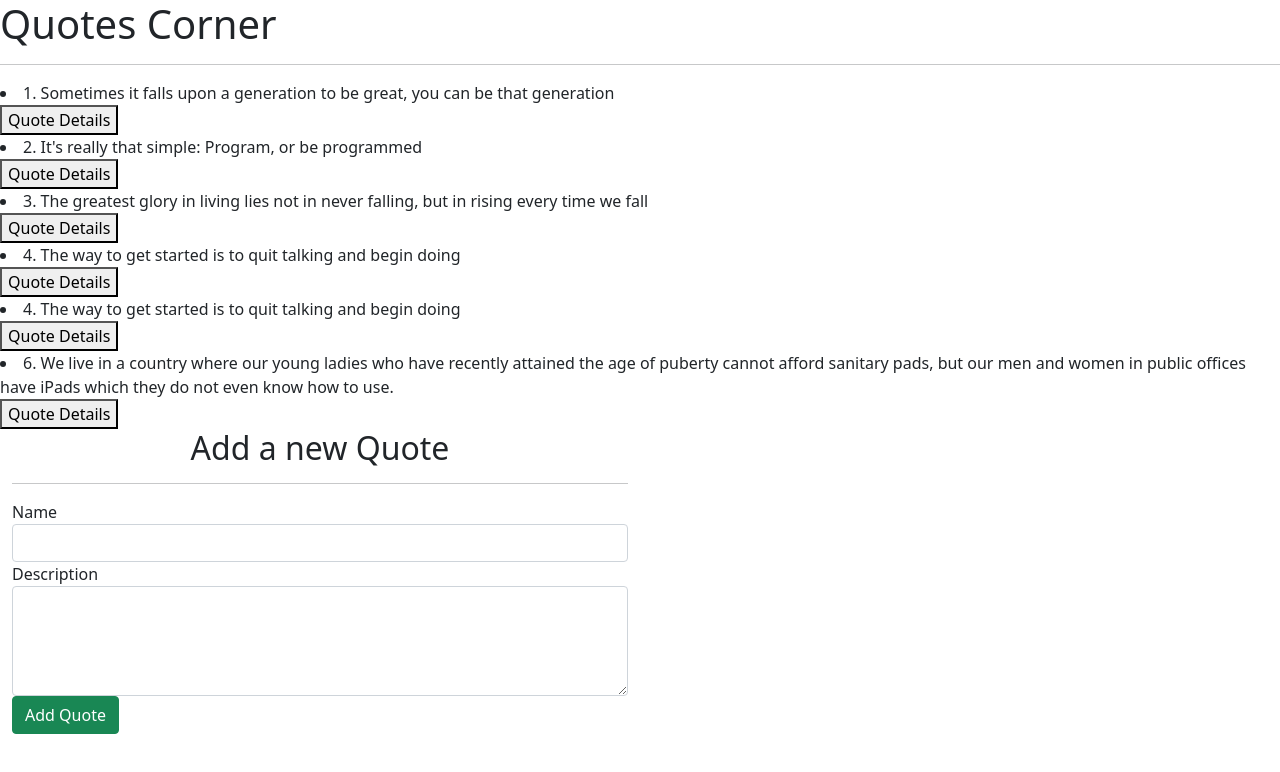
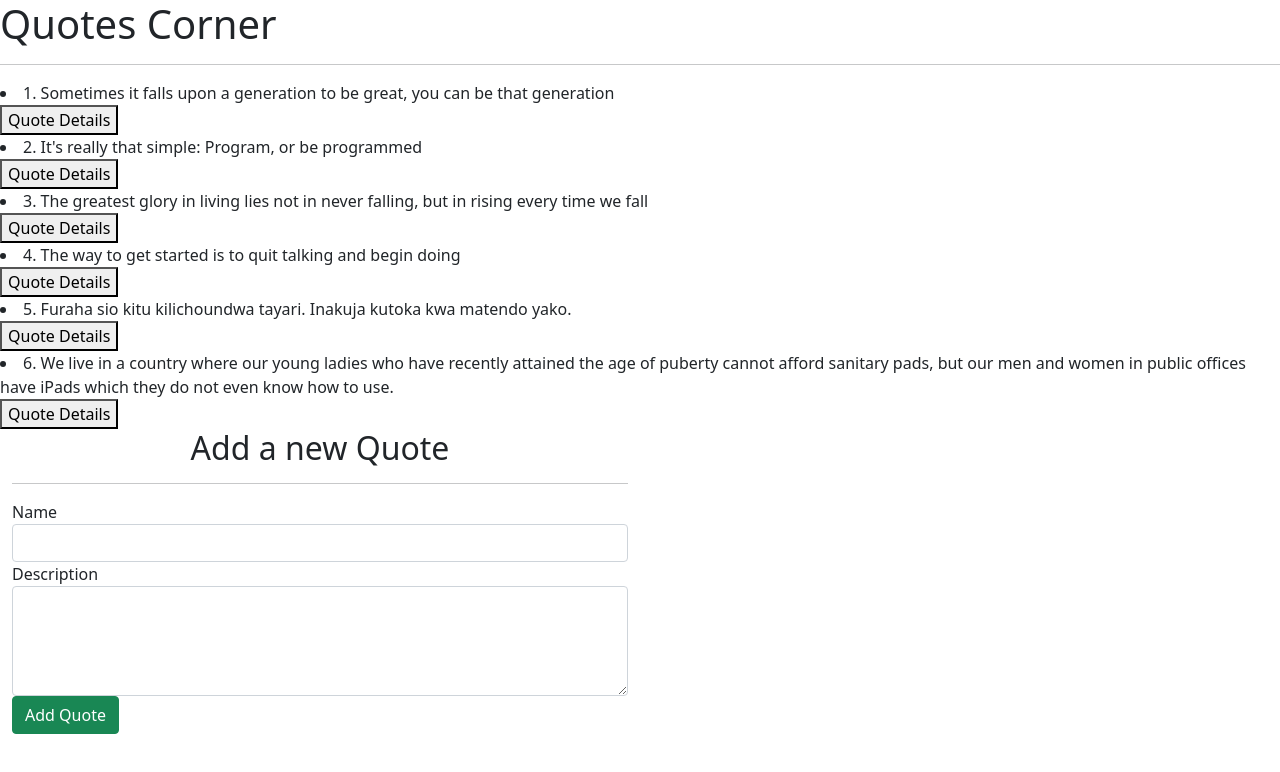
Before and after one commit to IanoSang/Quotes-Corner, an Angular app: page / in a window 1280 px wide. Shown: the top 772 px of the page. Built offline with nearby package versions, Linux system fonts and the light colour scheme.

Commit message:
feat: quotes component- adds a new quote and a alert message

```diff
--- a/src/app/quotes/quotes.component.ts
+++ b/src/app/quotes/quotes.component.ts
@@ -14,7 +14,7 @@ export class QuotesComponent implements OnInit {
     new Quotes(2,'It\'s really that simple: Program, or be programmed', 'By Software Dev'),
     new Quotes(3, 'The greatest glory in living lies not in never falling, but in rising every time we fall', 'By Unknown'),
     new Quotes(4, 'The way to get started is to quit talking and begin doing', 'By Someone'),
-    new Quotes(4, 'The way to get started is to quit talking and begin doing', 'By Someone'),
+    new Quotes(5, 'Furaha sio kitu kilichoundwa tayari. Inakuja kutoka kwa matendo yako.', 'Swahili Quote'),
     new Quotes(6, 'We live in a country where our young ladies who have recently attained the age of puberty cannot afford sanitary pads, but our men and women in public offices have iPads which they do not even know how to use.', 'By Patrick Lumumba'),
   ];
   toggleDetails(index: string | number){
@@ -28,7 +28,7 @@ export class QuotesComponent implements OnInit {
     }
 
     if (isComplete) {
-      let toDelete = confirm(`Are you sure you want to delete ${this.quotes[index].name}?`)
+      let toDelete = confirm(`Are you sure you want to delete ${this.quotes[index].description}?`)
 
       if (toDelete) {
         this.quotes.splice(index, 1)
```
